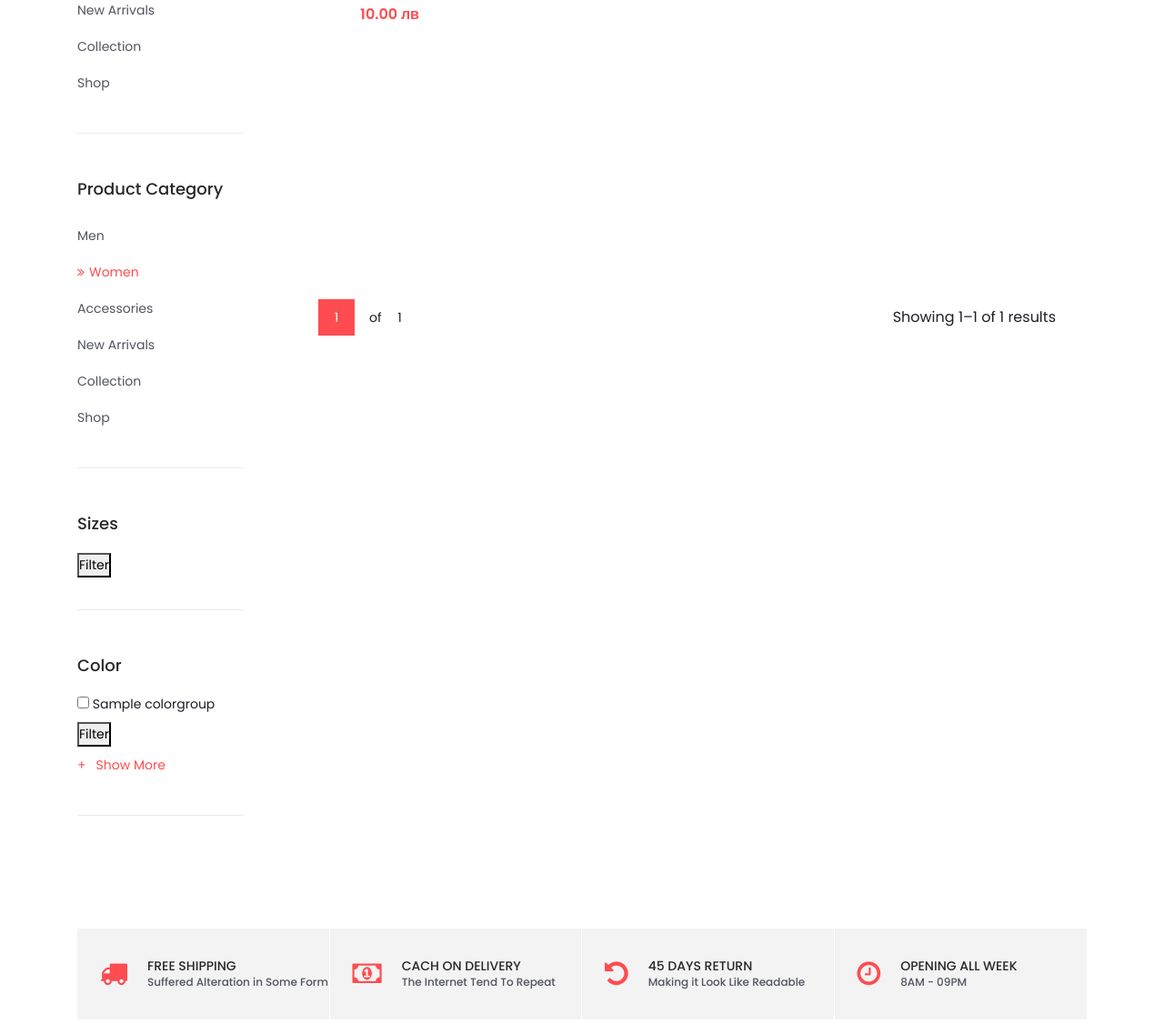
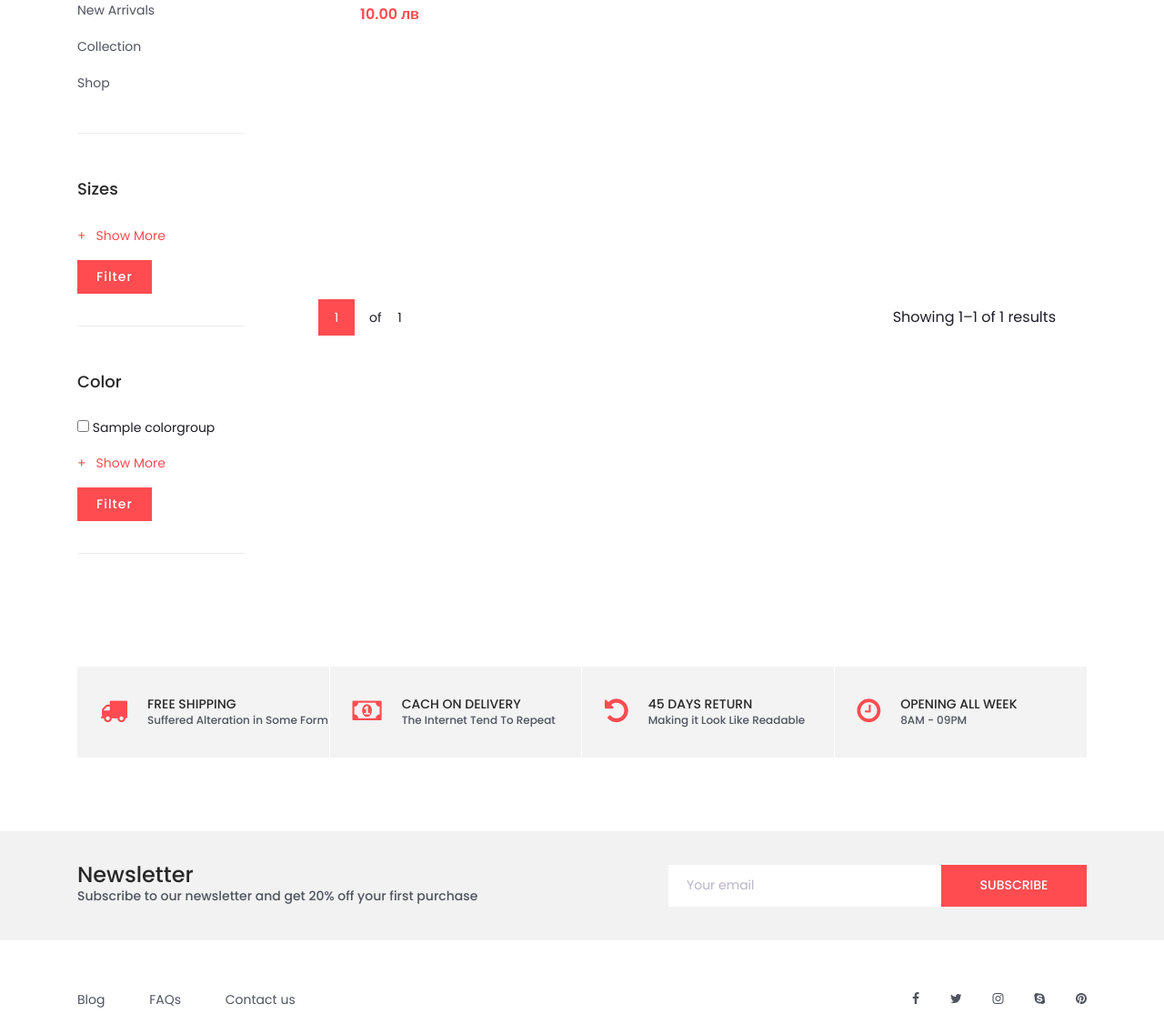
Before and after one commit to nikolay-dimitrov256/vs-fashion-shop, a Django app: page /items/ in a window 1280 px wide. Shown: the part 440-1577 px from the top of the page at 91% size. Run offline with Django 5.2, Linux system fonts and the light colour scheme; tables that the repository leaves empty hold one stand-in row (values such as "Sample post"); some libraries are stand-ins or nearby versions.

Commit message:
style: Styled the filter sections

```diff
--- a/fashionShop/static/js/categories_custom.js
+++ b/fashionShop/static/js/categories_custom.js
@@ -55,7 +55,7 @@ jQuery(document).ready(function($)
 	initFixProductBorder();
 	initIsotopeFiltering();
 	initPriceSlider();
-	// initCheckboxes(colorForm);
+	//initCheckboxes(colorForm);
 	initPagination();
 
 	/*
--- a/fashionShop/static/styles/categories_styles.css
+++ b/fashionShop/static/styles/categories_styles.css
@@ -1278,7 +1278,7 @@ section
 }
 .show_more
 {
-	display: inline-block;
+	display: block;
 	cursor: pointer;
 }
 .show_more span
@@ -1729,11 +1729,49 @@ section
 
 }
 
+.filter_form .show_more {
+	padding: 0;
+	margin-bottom: 0.5em;
+}
+
 .filter_form label {
     display: block;
+	cursor: pointer;
+	margin: 0;
+	padding-block: 0.5em;
+	transition: all 0.2s ease;
+}
+
+.filter_form label:hover {
+	background-color: #ffe0e1;
 }
 
 .filter_form input[type="checkbox"]:checked {
     border: none;
     accent-color: #fe4c50;
 }
+
+.list_filter_button {
+	display: block;
+	background-color: #fe4c50;
+	color: #fff;
+	border: none;
+	font-weight: 500;
+	letter-spacing: 1px;
+	padding: 0.5em 1.5em;
+	cursor: pointer;
+	transition: all 0.2s ease;
+}
+
+.list_filter_button:hover,
+.list_filter_button:active {
+	background-color: #FE7C7F;
+}
+
+.filter_form .box_label:nth-of-type(n+6) {
+	display: none;
+}
+
+.show_toggle:checked ~ .box_label {
+	display: block;
+}
--- a/fashionShop/templates/items/category.html
+++ b/fashionShop/templates/items/category.html
@@ -39,19 +39,6 @@
 						<li><a href="#">Shop</a></li>
 					</ul>
 				</div>
-				<div class="sidebar_section">
-					<div class="sidebar_title">
-						<h5>Product Category</h5>
-					</div>
-					<ul class="sidebar_categories">
-						<li><a href="#">Men</a></li>
-						<li class="active"><a href="#"><span><i class="fa fa-angle-double-right" aria-hidden="true"></i></span>Women</a></li>
-						<li><a href="#">Accessories</a></li>
-						<li><a href="#">New Arrivals</a></li>
-						<li><a href="#">Collection</a></li>
-						<li><a href="#">Shop</a></li>
-					</ul>
-				</div>
 				{% endblock %}
 
 				<!-- Price Range Filtering -->
@@ -72,6 +59,7 @@
 						<h5>Sizes</h5>
 					</div>
 					<form class="filter_form" id="size_select">
+						<input type="checkbox" class="show_toggle" id="size_toggle" style="display: none;">
 						{% for key, value in query_params.lists %}
 							{% if key != 'size' %}
 								{% for element in value %}
@@ -81,7 +69,7 @@
 						{% endfor %}
 <!--						<input name="show" type="hidden" value="{{ paginate_by }}">-->
 						{% for size in sizes %}
-						<label><input type="checkbox" name="size" value="{{ size }}"
+						<label class="box_label"><input type="checkbox" name="size" value="{{ size }}"
 							{% for key, value in query_params.lists %}
 								{% if key == 'size' and size in value %}
 								checked
@@ -89,7 +77,10 @@
 							{% endfor %}
 						> {{ size }}</label>
 						{% endfor %}
-						<button>Filter</button>
+						<label class="show_more" for="size_toggle">
+							<span><span>+</span>Show More</span>
+						</label>
+						<button class="list_filter_button">Filter</button>
 					</form>
 <!--					<ul class="checkboxes">-->
 <!--						<li><i class="fa fa-square-o" aria-hidden="true"></i><span>S</span></li>-->
@@ -106,6 +97,7 @@
 						<h5>Color</h5>
 					</div>
 					<form class="filter_form" id="color_select">
+						<input type="checkbox" class="show_toggle" id="color_toggle" style="display: none;">
 						{% for key, value in query_params.lists %}
 							{% if key != 'color' %}
 								{% for element in value %}
@@ -115,7 +107,7 @@
 						{% endfor %}
 <!--						<input name="show" type="hidden" value="{{ paginate_by }}">-->
 						{% for color in colors %}
-						<label><input type="checkbox" name="color" value="{{ color.name_en }}"
+						<label class="box_label"><input type="checkbox" name="color" value="{{ color.name_en }}"
 							{% for key, value in query_params.lists %}
 								{% if key == 'color' and color.name_en in value %}
 								checked
@@ -123,7 +115,10 @@
 							{% endfor %}
 						> {{ color.name }}</label>
 						{% endfor %}
-						<button>Filter</button>
+						<label class="show_more" for="color_toggle">
+							<span><span>+</span>Show More</span>
+						</label>
+						<button class="list_filter_button">Filter</button>
 						{% comment %}
 						<ul class="checkboxes">
 							<li data-color=""
@@ -165,11 +160,7 @@
 <!--							<li><i class="fa fa-square-o" aria-hidden="true"></i><span>Orange</span></li>-->
 						</ul>
 					</form>
-					<div class="show_more">
-						<span><span>+</span>Show More</span>
-					</div>
 				</div>
-
 			</div>
 
 			<!-- Main Content -->
```
